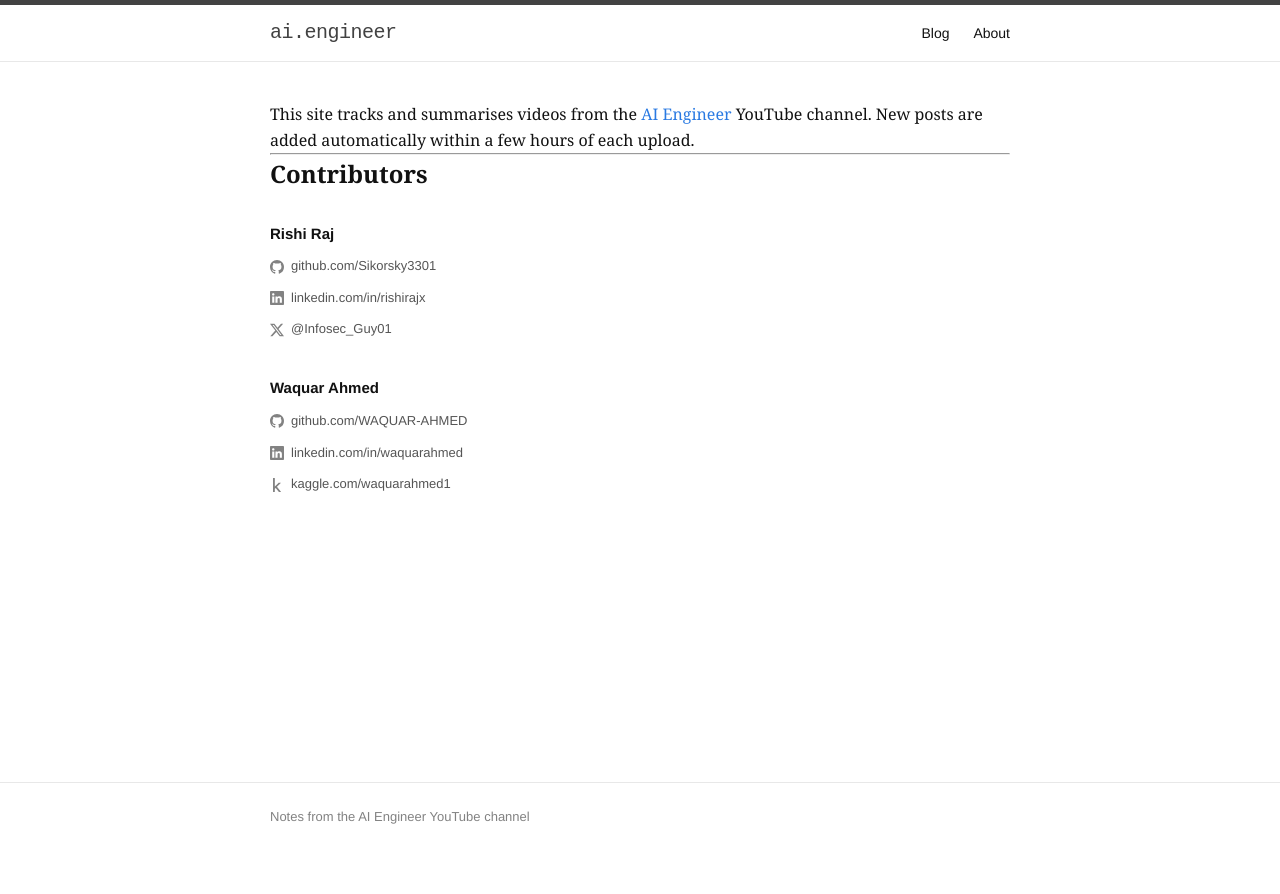
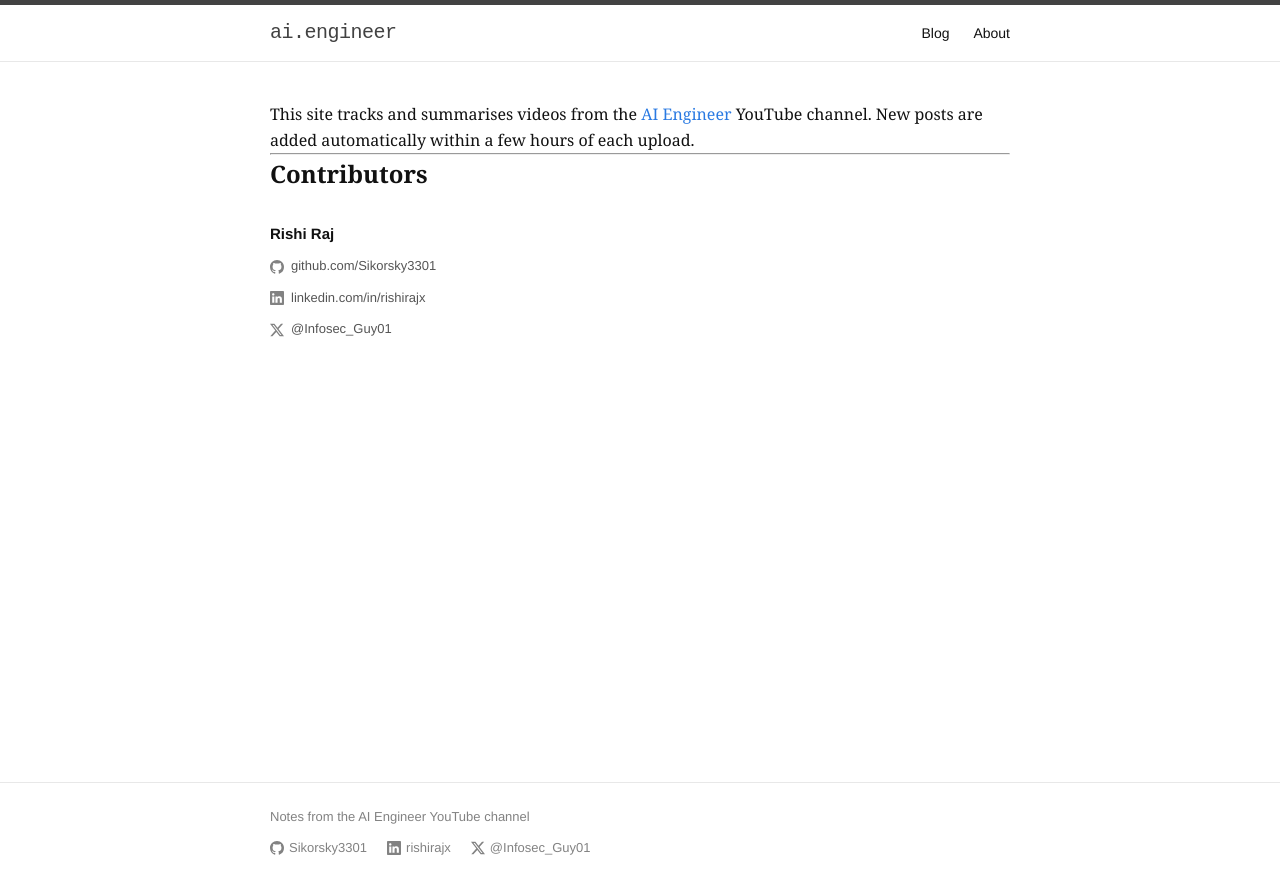
Before and after one commit to Sikorsky3301/rishiraj-blog, a Jekyll site: the page built from about.md, in a window 1280 px wide. Shown: the top 894 px of the page. Built offline with Jekyll 4.4.1, drawn with Linux system fonts in a browser that asks for light colours.

Commit message:
add rishi info to footer

```diff
--- a/_layouts/default.html
+++ b/_layouts/default.html
@@ -29,6 +29,32 @@
 <footer class="site-footer">
   <div class="wrapper">
     <p>{{ site.description }}</p>
+    <ul class="footer-links">
+      <li>
+        <a href="https://github.com/Sikorsky3301" target="_blank">
+          <svg class="social-icon" viewBox="0 0 16 16" fill="currentColor">
+            <path d="M8 0C3.58 0 0 3.58 0 8c0 3.54 2.29 6.53 5.47 7.59.4.07.55-.17.55-.38 0-.19-.01-.82-.01-1.49-2.01.37-2.53-.49-2.69-.94-.09-.23-.48-.94-.82-1.13-.28-.15-.68-.52-.01-.53.63-.01 1.08.58 1.23.82.72 1.21 1.87.87 2.33.66.07-.52.28-.87.51-1.07-1.78-.2-3.64-.89-3.64-3.95 0-.87.31-1.59.82-2.15-.08-.2-.36-1.02.08-2.12 0 0 .67-.21 2.2.82.64-.18 1.32-.27 2-.27.68 0 1.36.09 2 .27 1.53-1.04 2.2-.82 2.2-.82.44 1.1.16 1.92.08 2.12.51.56.82 1.27.82 2.15 0 3.07-1.87 3.75-3.65 3.95.29.25.54.73.54 1.48 0 1.07-.01 1.93-.01 2.2 0 .21.15.46.55.38A8.013 8.013 0 0016 8c0-4.42-3.58-8-8-8z"/>
+          </svg>
+          Sikorsky3301
+        </a>
+      </li>
+      <li>
+        <a href="https://linkedin.com/in/rishirajx" target="_blank">
+          <svg class="social-icon" viewBox="0 0 16 16" fill="currentColor">
+            <path d="M0 1.146C0 .513.526 0 1.175 0h13.65C15.474 0 16 .513 16 1.146v13.708c0 .633-.526 1.146-1.175 1.146H1.175C.526 16 0 15.487 0 14.854V1.146zm4.943 12.248V6.169H2.542v7.225h2.401zm-1.2-8.212c.837 0 1.358-.554 1.358-1.248-.015-.709-.52-1.248-1.342-1.248-.822 0-1.359.54-1.359 1.248 0 .694.521 1.248 1.327 1.248h.016zm4.908 8.212V9.359c0-.216.016-.432.08-.586.173-.431.568-.878 1.232-.878.869 0 1.216.662 1.216 1.634v3.865h2.401V9.25c0-2.22-1.184-3.252-2.764-3.252-1.274 0-1.845.7-2.165 1.193v.025h-.016a5.54 5.54 0 0 1 .016-.025V6.169h-2.4c.03.678 0 7.225 0 7.225h2.4z"/>
+          </svg>
+          rishirajx
+        </a>
+      </li>
+      <li>
+        <a href="https://x.com/Infosec_Guy01" target="_blank">
+          <svg class="social-icon" viewBox="0 0 16 16" fill="currentColor">
+            <path d="M12.6.75h2.454l-5.36 6.142L16 15.25h-4.937l-3.867-5.07-4.425 5.07H.316l5.733-6.57L0 .75h5.063l3.495 4.633L12.601.75Zm-.86 13.028h1.36L4.323 2.145H2.865l8.875 11.633z"/>
+          </svg>
+          @Infosec_Guy01
+        </a>
+      </li>
+    </ul>
   </div>
 </footer>
 
--- a/about.md
+++ b/about.md
@@ -42,34 +42,4 @@
     </ul>
   </div>
 
-  <div class="contributor">
-    <p class="contributor-name">Waquar Ahmed</p>
-    <ul class="social-links">
-      <li>
-        <a href="https://github.com/WAQUAR-AHMED" target="_blank">
-          <svg class="social-icon" viewBox="0 0 16 16" fill="currentColor">
-            <path d="M8 0C3.58 0 0 3.58 0 8c0 3.54 2.29 6.53 5.47 7.59.4.07.55-.17.55-.38 0-.19-.01-.82-.01-1.49-2.01.37-2.53-.49-2.69-.94-.09-.23-.48-.94-.82-1.13-.28-.15-.68-.52-.01-.53.63-.01 1.08.58 1.23.82.72 1.21 1.87.87 2.33.66.07-.52.28-.87.51-1.07-1.78-.2-3.64-.89-3.64-3.95 0-.87.31-1.59.82-2.15-.08-.2-.36-1.02.08-2.12 0 0 .67-.21 2.2.82.64-.18 1.32-.27 2-.27.68 0 1.36.09 2 .27 1.53-1.04 2.2-.82 2.2-.82.44 1.1.16 1.92.08 2.12.51.56.82 1.27.82 2.15 0 3.07-1.87 3.75-3.65 3.95.29.25.54.73.54 1.48 0 1.07-.01 1.93-.01 2.2 0 .21.15.46.55.38A8.013 8.013 0 0016 8c0-4.42-3.58-8-8-8z"/>
-          </svg>
-          github.com/WAQUAR-AHMED
-        </a>
-      </li>
-      <li>
-        <a href="https://linkedin.com/in/waquarahmed" target="_blank">
-          <svg class="social-icon" viewBox="0 0 16 16" fill="currentColor">
-            <path d="M0 1.146C0 .513.526 0 1.175 0h13.65C15.474 0 16 .513 16 1.146v13.708c0 .633-.526 1.146-1.175 1.146H1.175C.526 16 0 15.487 0 14.854V1.146zm4.943 12.248V6.169H2.542v7.225h2.401zm-1.2-8.212c.837 0 1.358-.554 1.358-1.248-.015-.709-.52-1.248-1.342-1.248-.822 0-1.359.54-1.359 1.248 0 .694.521 1.248 1.327 1.248h.016zm4.908 8.212V9.359c0-.216.016-.432.08-.586.173-.431.568-.878 1.232-.878.869 0 1.216.662 1.216 1.634v3.865h2.401V9.25c0-2.22-1.184-3.252-2.764-3.252-1.274 0-1.845.7-2.165 1.193v.025h-.016a5.54 5.54 0 0 1 .016-.025V6.169h-2.4c.03.678 0 7.225 0 7.225h2.4z"/>
-          </svg>
-          linkedin.com/in/waquarahmed
-        </a>
-      </li>
-      <li>
-        <a href="https://www.kaggle.com/waquarahmed1" target="_blank">
-          <svg class="social-icon" viewBox="0 0 24 24" fill="currentColor">
-            <path d="M18.825 23.859c-.022.092-.117.141-.281.141h-3.139c-.187 0-.351-.082-.492-.248l-5.178-6.589-1.448 1.374v5.111c0 .235-.117.352-.351.352H5.505c-.236 0-.354-.117-.354-.352V.353c0-.233.118-.353.354-.353h2.431c.234 0 .351.12.351.353v14.343l6.203-6.272c.165-.165.33-.246.495-.246h3.239c.144 0 .236.06.285.18.046.149.034.255-.036.315l-6.555 6.344 6.836 8.507c.095.104.117.208.07.336z"/>
-          </svg>
-          kaggle.com/waquarahmed1
-        </a>
-      </li>
-    </ul>
-  </div>
-
 </div>
--- a/css/main.css
+++ b/css/main.css
@@ -224,6 +224,29 @@
   color: #828282;
 }
 
+.footer-links {
+  list-style: none;
+  padding: 0;
+  display: flex;
+  gap: 20px;
+  margin-top: 10px;
+  flex-wrap: wrap;
+}
+
+.footer-links a {
+  display: inline-flex;
+  align-items: center;
+  gap: 5px;
+  color: #828282;
+  font-size: 13px;
+  text-decoration: none;
+}
+
+.footer-links a:hover {
+  color: #111;
+  text-decoration: none;
+}
+
 /* ── Contributors (about page) ── */
 
 .contributor-list {
```
